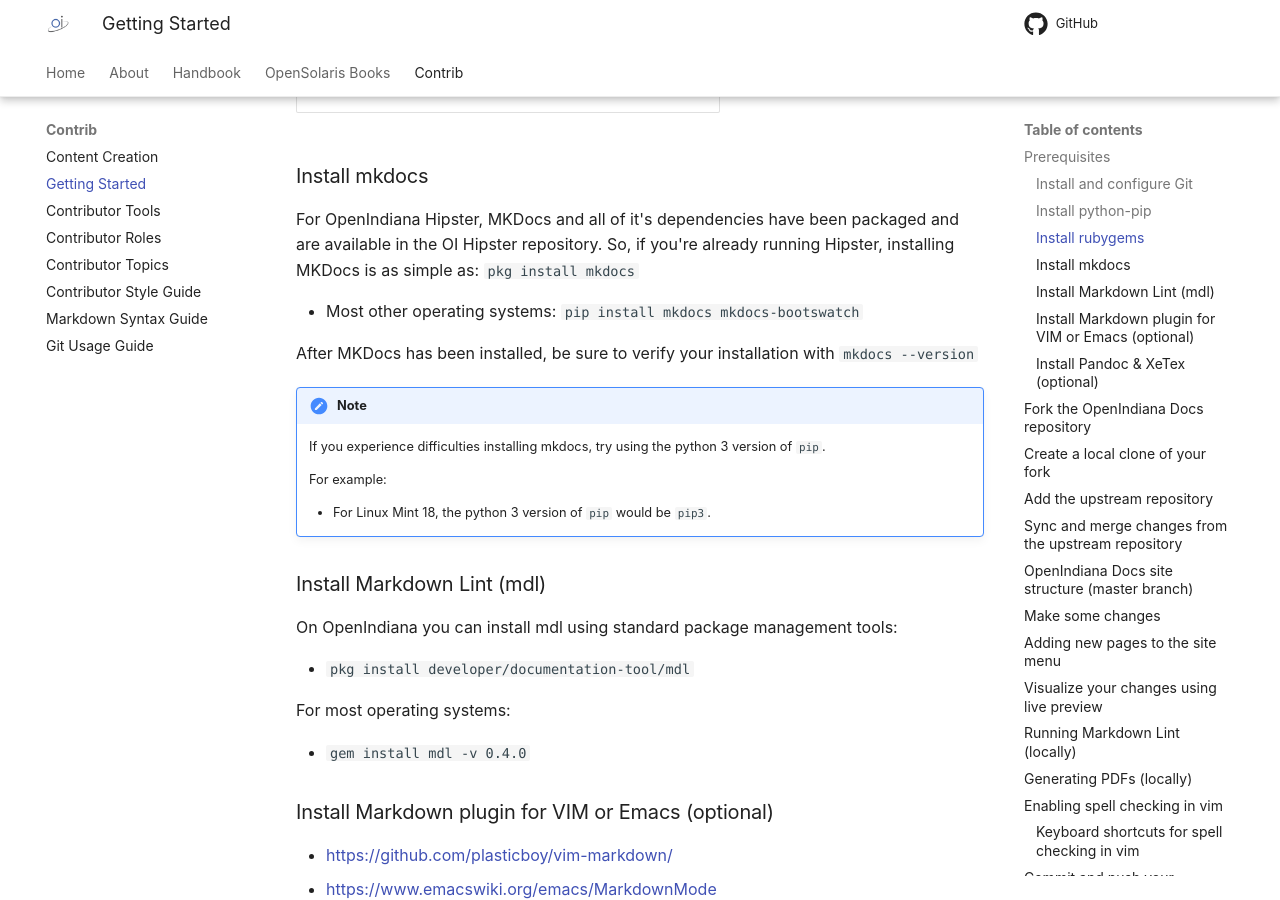
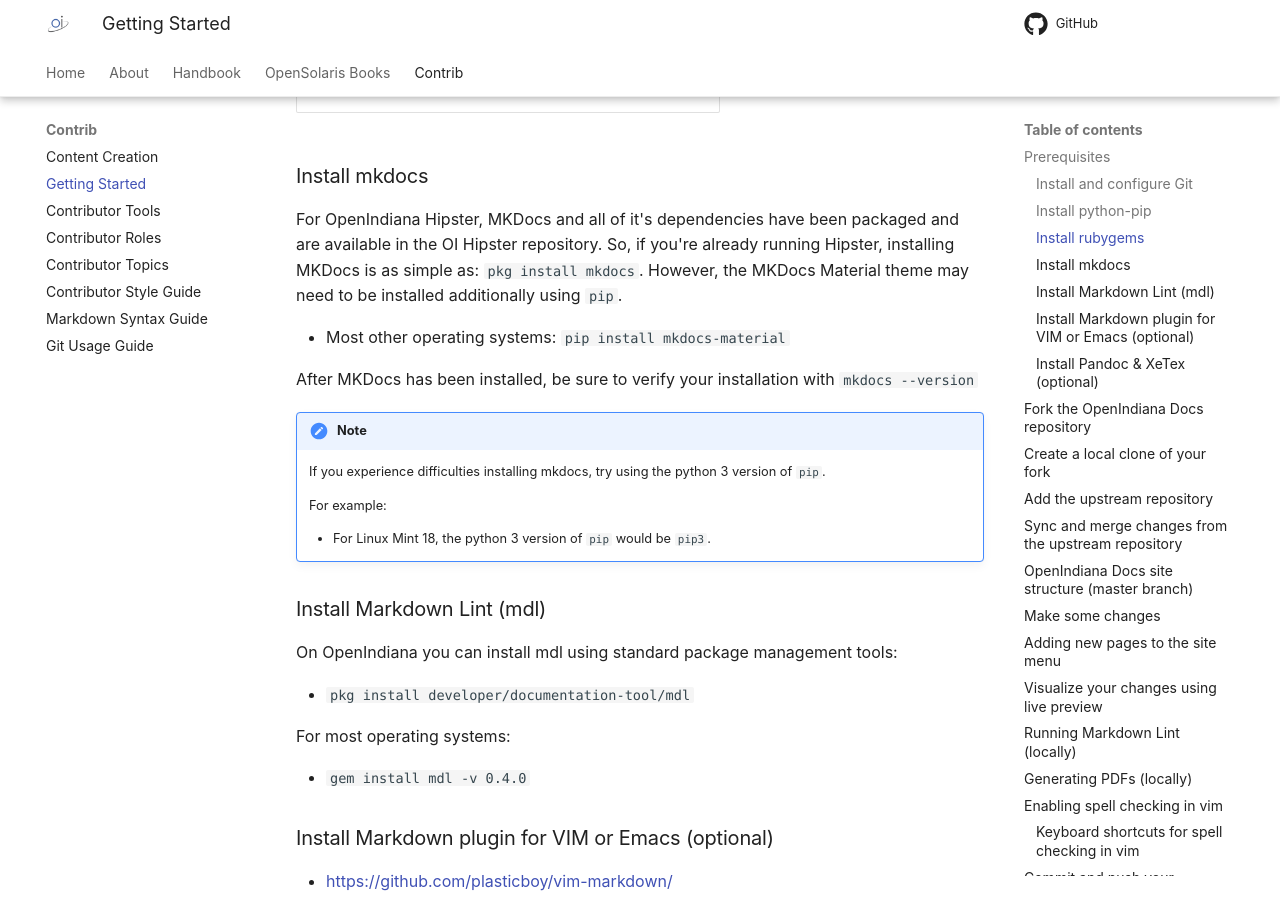
Before and after one commit to OpenIndiana/oi-docs, an MkDocs documentation site: the page built from docs/contrib/getting-started.md, in a window 1280 px wide and 900 px high, scrolled down 2207 px. Built offline with MkDocs 1.6.1 and Material for MkDocs 9.7.7, drawn with Linux system fonts in a browser that asks for light colours; comment, search, counter and statistics services are not loaded.

Commit message:
Update docs contrib for Material theme

```diff
--- a/docs/contrib/getting-started.md
+++ b/docs/contrib/getting-started.md
@@ -102,9 +102,10 @@
 ### Install mkdocs
 
 For OpenIndiana Hipster, MKDocs and all of it's dependencies have been packaged and are available in the OI Hipster repository.
-So, if you're already running Hipster, installing MKDocs is as simple as: `pkg install mkdocs`
+So, if you're already running Hipster, installing MKDocs is as simple as: `pkg install mkdocs`.
+However, the MKDocs Material theme may need to be installed additionally using `pip`.
 
-* Most other operating systems: `pip install mkdocs mkdocs-bootswatch`
+* Most other operating systems: `pip install mkdocs-material`
 
 After MKDocs has been installed, be sure to verify your installation with `mkdocs --version`
 
```
